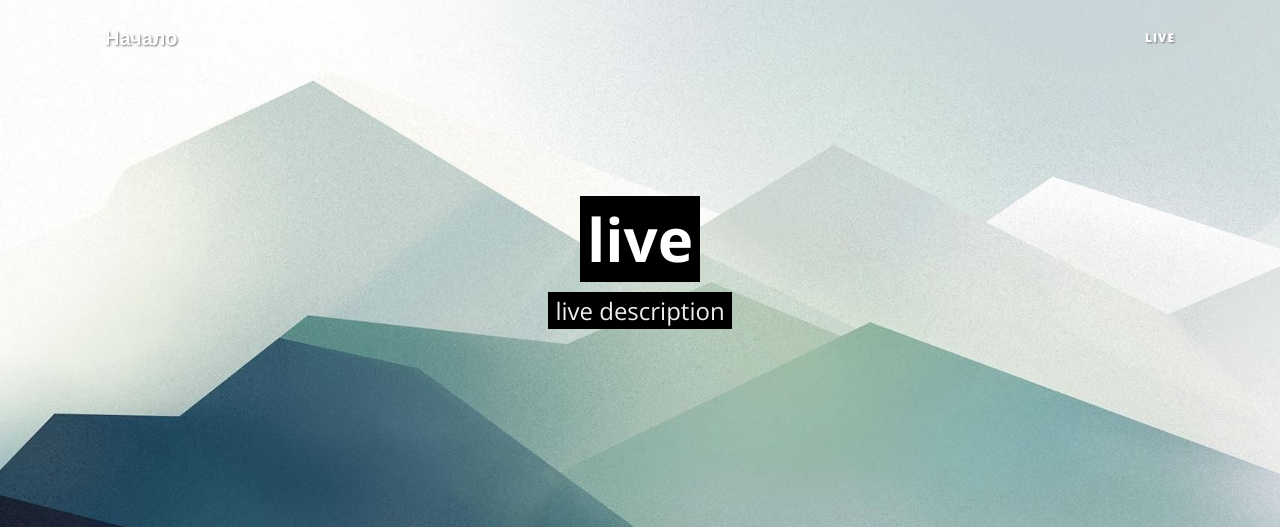
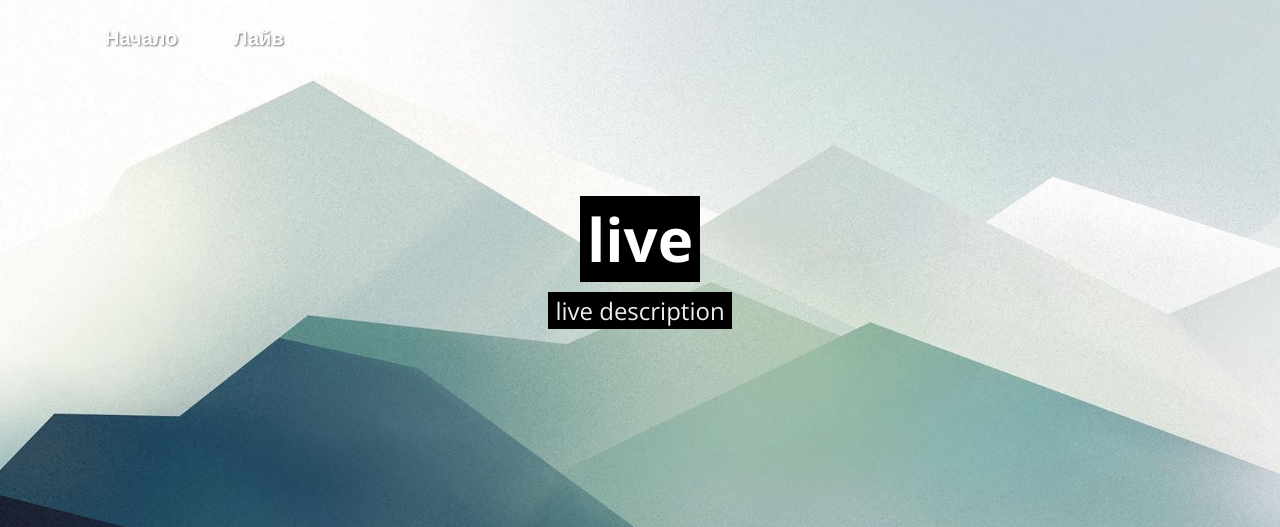
Before and after one commit to nikonov1101/blogue, a Django app: page /live/ in a window 1280 px wide. Shown: the top 527 px of the page. Run offline with Django 3.2, Linux system fonts and the light colour scheme; data that the repository does not hold is empty; some libraries are stand-ins or nearby versions.

Commit message:
fix: move 'live' link to the left into a header

```diff
--- a/posts/templates/posts/base.html
+++ b/posts/templates/posts/base.html
@@ -36,18 +36,8 @@
   <div class="container">
     <a class="navbar-brand" href="{{ home_url }}">{% trans 'Home' %}</a>
     {% if show_live_link %}
-      <button class="navbar-toggler navbar-toggler-right" type="button" data-toggle="collapse"
-              data-target="#navbarResponsive" aria-controls="navbarResponsive" aria-expanded="false"
-              aria-label="Toggle navigation">
-        {% trans 'Menu' %}
-        <i class="fa fa-bars"></i>
-      </button>
+      <a class="navbar-brand" href="{% url 'blog-live' %}">{% trans 'Лайв' %}</a>
       <div class="collapse navbar-collapse" id="navbarResponsive">
-        <ul class="navbar-nav ml-auto">
-          <li class="nav-item">
-            <a class="nav-link" href="{% url 'blog-live' %}">{% trans 'Live' %}</a>
-          </li>
-        </ul>
       </div>
     {% endif %}
   </div>
```
